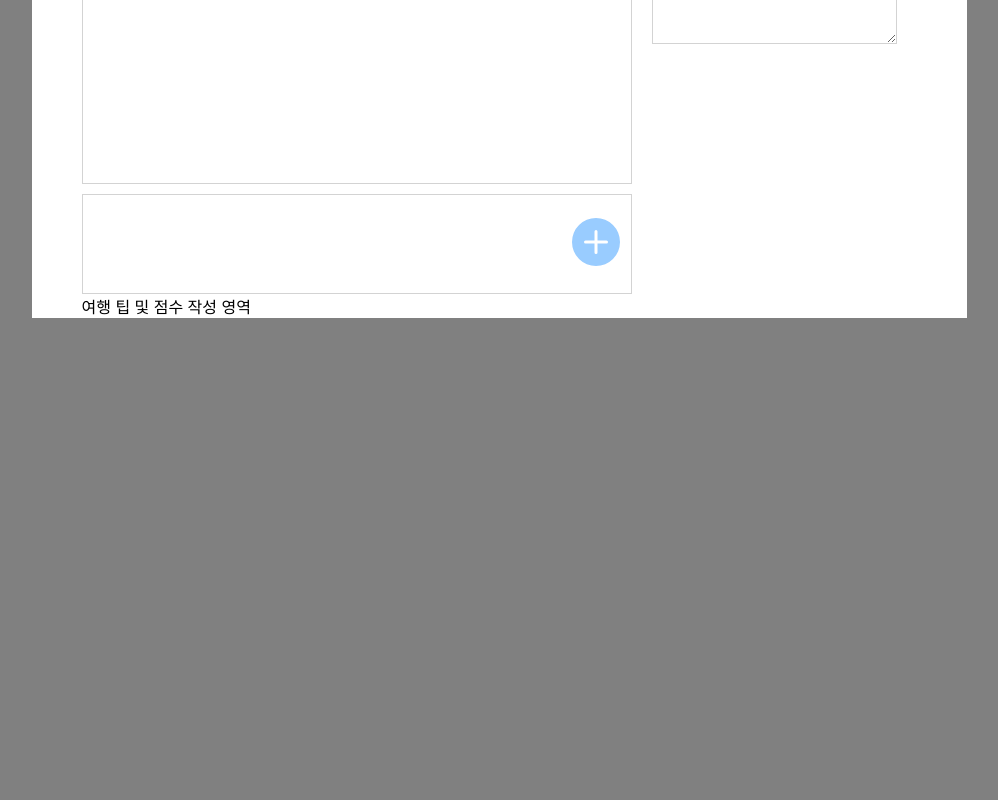
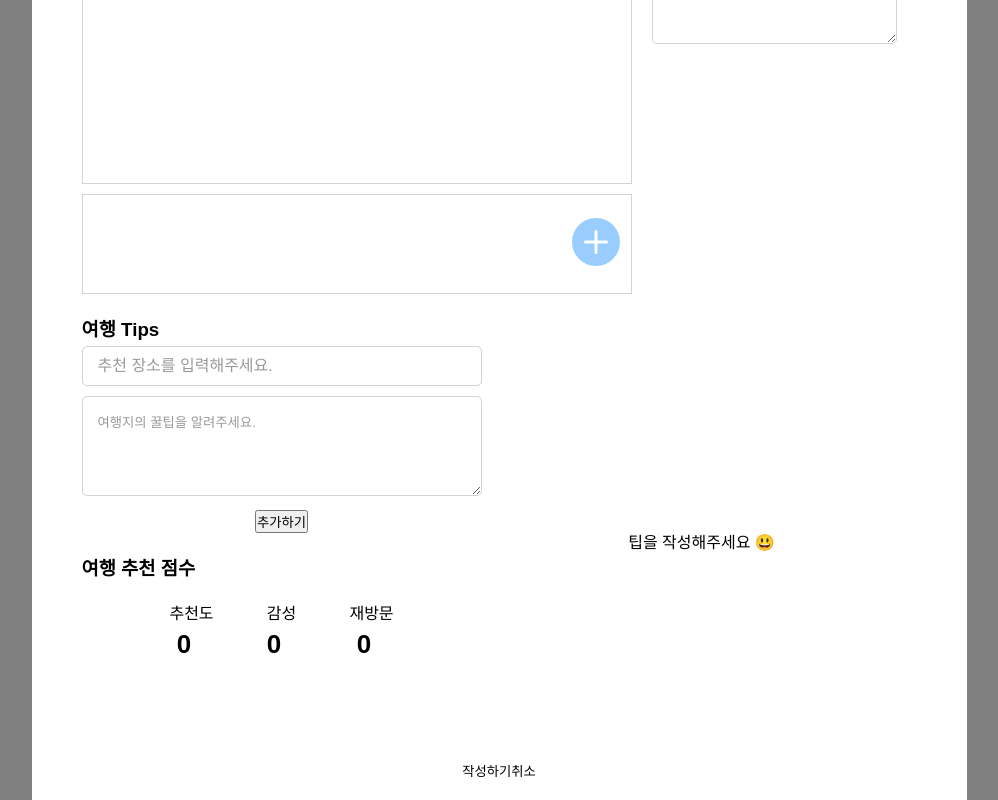
Before and after one commit to jhoon9494/travel_maker, a React (Create React App) app: page /upload in a window 1280 px wide. Shown: the part 335-1135 px from the top of the page, without its empty margins (141-1139 px from the left). Before the commit the page ends 800 px from the top, so only its background shows below. Built offline with nearby package versions, Linux system fonts and the light colour scheme.

Commit message:
Feat: 게시글 업로드 페이지 구현 중
1. 여행 팁 및 추천 점수 부분 구현 완료

```diff
--- /dev/null
+++ b/src/components/atoms/Card.tsx
@@ -0,0 +1,49 @@
+import styled from 'styled-components';
+import { HiX } from 'react-icons/hi';
+import { Dispatch, SetStateAction } from 'react';
+
+interface IProps {
+  placeName: string;
+  tip: string;
+  index: number;
+  setPlace: Dispatch<SetStateAction<[string, number | null]>>;
+}
+
+function Card({ placeName, tip, index, setPlace }: IProps) {
+  const deleteCard = () => {
+    setPlace([placeName, index]);
+  };
+
+  return (
+    <Container>
+      <h3>{placeName}</h3>
+      <p>{tip}</p>
+      <CloseBtn onClick={deleteCard}>
+        <CustomMark />
+      </CloseBtn>
+    </Container>
+  );
+}
+
+export default Card;
+
+const Container = styled.div`
+  width: 95%;
+  padding: 10px;
+  margin-bottom: 10px;
+  display: flex;
+  flex-direction: column;
+  border-radius: 5px;
+  border: 1px solid lightgray;
+  position: relative;
+`;
+
+const CustomMark = styled(HiX)`
+  position: absolute;
+  top: 10px;
+  right: 10px;
+`;
+
+const CloseBtn = styled.div`
+  cursor: pointer;
+`;
--- /dev/null
+++ b/src/components/organism/CardList.tsx
@@ -0,0 +1,67 @@
+import Card from 'components/atoms/Card';
+import styled from 'styled-components';
+import { Dispatch, SetStateAction, useEffect, useState } from 'react';
+
+type TipsType = {
+  placeName: string;
+  tip: string;
+};
+
+interface IProps {
+  list: TipsType[];
+  setList: Dispatch<SetStateAction<TipsType[]>>;
+}
+
+function CardList({ list, setList }: IProps) {
+  // 선택된 tip card를 지우기 위한 state
+  // number 타입이 아닌 [string, number] 타입으로 받는 이유
+  // number 타입으로만 받을 경우
+  // -> 삭제하고자 하는 card의 인덱스 값이 동일한 경우 deletePlace의 상태가 변경되지 않은 것이므로 정상적으로 삭제가 되지 않음.
+  // 상태를 변경시키기 위해 인덱스 뿐만아니라 삭제하고자하는 placeName까지 같이 받아올 경우 상태가 변경된 것이므로 정상적으로 삭제됨.
+  const [deletePlace, setDeletePlace] = useState<[string, number | null]>(['', null]);
+
+  useEffect(() => {
+    if (typeof deletePlace[1] === 'number') {
+      setList((prevList) => {
+        const newArray = JSON.parse(JSON.stringify(prevList));
+        newArray.splice(deletePlace[1], 1);
+        return newArray;
+      });
+    }
+    // Lint를 무시하지 않을 경우 list의 값을 dependency에 넣어줘야하며, 그렇게 되면 무한루프가 발생함.
+    // eslint-disable-next-line
+  }, [deletePlace]);
+
+  return (
+    <Container empty={list.length === 0}>
+      {list.length > 0 ? (
+        list.map(({ placeName, tip }, index) => {
+          return (
+            <Card
+              placeName={placeName}
+              tip={tip}
+              setPlace={setDeletePlace}
+              index={index}
+              key={`${placeName}-${index + 1}-key`}
+            />
+          );
+        })
+      ) : (
+        <div>팁을 작성해주세요 😃</div>
+      )}
+    </Container>
+  );
+}
+
+export default CardList;
+
+const Container = styled.div<{ empty: boolean }>`
+  height: 400px;
+  width: 400px;
+  border-radius: 5px;
+  overflow-y: scroll;
+  display: flex;
+  flex-direction: column;
+  justify-content: ${({ empty }) => (empty ? 'center' : '')};
+  align-items: center;
+`;
--- a/src/pages/Upload.tsx
+++ b/src/pages/Upload.tsx
@@ -1,23 +1,55 @@
 import styled from 'styled-components';
-import { useState } from 'react';
+import { useState, FormEvent } from 'react';
 import BackSpaceBtn from 'components/atoms/BackSpaceBtn';
 import ImgPreviewerList from 'components/organism/ImgPreviewerList';
 import Input from 'components/atoms/Input';
+import CardList from 'components/organism/CardList';
 
 type PreviewImgType = {
   src: string;
   alt: string;
 };
 
+type TipsType = {
+  placeName: string;
+  tip: string;
+};
+
 function Upload() {
+  // 이미지 파일 및 미리보기 부분
   const [imgFiles, setImgFiles] = useState<File[]>([]);
   const [previewImg, setPreviewImg] = useState<PreviewImgType | null>(null);
+
+  // 게시글 작성 후 제출 시 blob url를 제거하기 위한 코드
   const [clicked, setClicked] = useState(false);
-  const [header, setHeader] = useState('');
-  const [body, setBody] = useState('');
-  // const handleSubmit = (e: FormEvent<HTMLFormElement>) => {
-  //   e.preventDefault();
-  // };
+
+  // 본문 부분
+  const [title, setTitle] = useState('');
+  const [content, setContent] = useState('');
+
+  // 여행 tips 부분
+  const [placeName, setPlaceName] = useState('');
+  const [tip, setTip] = useState('');
+  const [tipsList, setTipsList] = useState<TipsType[]>([]);
+
+  // 여행 추천 점수 부분
+  const [recommend, setRecommend] = useState<string>('0');
+  const [emotion, setEmotion] = useState<string>('0');
+  const [revisit, setRevisit] = useState<string>('0');
+
+  const handleTipSubmit = (e: FormEvent<HTMLFormElement>) => {
+    e.preventDefault();
+
+    if (tipsList.some((t) => t.placeName === placeName)) {
+      return alert('이미 등록된 장소입니다. 다시 확인해주세요!');
+    }
+    if (placeName === '' || tip === '') {
+      return alert('팁을 작성한 후 추가해주세요!');
+    }
+    setTipsList((prevList) => [...prevList, { placeName, tip }]);
+    setPlaceName('');
+    return setTip('');
+  };
 
   const handleBackSpace = () => {
     // 제출했을 때 blob url를 제거하기 위해서 불리언 값을 보내고 되는지 확인해봤는데 잘 동작함. 제출할때 이런식으로 하면 될듯
@@ -25,8 +57,6 @@ function Upload() {
     // TODO 뒤로가기 전 게시글 삭제여부 물어보는 경고창 띄운 후 응답에 맞게 실행
     // 돌아갈 경우 작성하신 게시글이 삭제됩니다. 돌아가시겠습니까? 예 | 아니오
   };
-
-  // TODO 여행 추천 tips의 장소명 중복 검사 프론트에서 자체적으로 실시해서 전달
 
   return (
     <Wrapper>
@@ -39,7 +69,7 @@ function Upload() {
           ) : (
             <EmptyImg>
               {/* eslint-disable-next-line  */}
-              {/* TODO 이미지가 없을 경우 에러를 띄워서 글을 작성할 수 없다고 알리기 */}
+              {/* TODO 제출 시 이미지가 없을 경우 에러를 띄워서 글을 작성할 수 없다고 알리기 */}
               이미지를 추가해주세요
             </EmptyImg>
           )}
@@ -47,19 +77,106 @@ function Upload() {
         </ImgPreviewer>
         <TextContainer>
           <Input
-            id="header"
+            id="title"
             type="text"
             placeholder="제목을 입력해주세요."
-            value={header}
-            onChange={(e) => setHeader(e.target.value)}
+            value={title}
+            onChange={(e) => setTitle(e.target.value)}
             size="medium"
           />
-          <TextArea placeholder="본문을 작성해주세요." value={body} onChange={(e) => setBody(e.target.value)} />
+          <TextArea
+            placeholder="본문을 작성해주세요."
+            value={content}
+            onChange={(e) => setContent(e.target.value)}
+            width="245"
+            height="200"
+          />
         </TextContainer>
         {/* TODO 해시태그 컴포넌트 추가 */}
       </div>
-      {/* 여행 팁, 점수 작성 영역 */}
-      <div style={{ display: 'flex', paddingLeft: '50px' }}>여행 팁 및 점수 작성 영역</div>
+      <div style={{ display: 'flex', paddingLeft: '50px' }}>
+        {/* TODO 컴포넌트 분리해서 organism에 분류해두기 */}
+        <AddTipScoreContainer>
+          <h3>여행 Tips</h3>
+          <Form onSubmit={handleTipSubmit}>
+            <Input
+              id="placeName"
+              type="text"
+              placeholder="추천 장소를 입력해주세요."
+              value={placeName}
+              onChange={(e) => setPlaceName(e.target.value)}
+            />
+            <TextArea
+              placeholder="여행지의 꿀팁을 알려주세요."
+              value={tip}
+              onChange={(e) => setTip(e.target.value)}
+              width="400"
+              height="100"
+            />
+            <input type="submit" value="추가하기" />
+          </Form>
+          <div style={{ marginTop: '20px' }}>
+            <h3>여행 추천 점수</h3>
+            <ScoreContainer>
+              <ScoreItem>
+                <Label htmlFor="recommend">추천도</Label>
+                <input
+                  id="recommend"
+                  value={recommend}
+                  type="number"
+                  onChange={(e) => {
+                    const score = Number(e.target.value);
+                    if (score > 100 || score < 0) {
+                      return;
+                    }
+                    setRecommend(e.target.value);
+                  }}
+                />
+              </ScoreItem>
+              <ScoreItem>
+                <Label htmlFor="emotion">감성</Label>
+                <input
+                  id="emotion"
+                  value={emotion}
+                  type="number"
+                  onChange={(e) => {
+                    const score = Number(e.target.value);
+                    if (score > 100 || score < 0) {
+                      return;
+                    }
+                    setEmotion(e.target.value);
+                  }}
+                />
+              </ScoreItem>
+              <ScoreItem>
+                <Label htmlFor="revisit">재방문</Label>
+                <input
+                  id="revisit"
+                  value={revisit}
+                  type="number"
+                  onChange={(e) => {
+                    const score = Number(e.target.value);
+                    if (score > 100 || score < 0) {
+                      return;
+                    }
+                    setRevisit(e.target.value);
+                  }}
+                />
+              </ScoreItem>
+            </ScoreContainer>
+          </div>
+        </AddTipScoreContainer>
+
+        <TipsContainer>
+          <CardList list={tipsList} setList={setTipsList} />
+        </TipsContainer>
+      </div>
+      <div style={{ display: 'flex', justifyContent: 'center', marginBottom: '20px' }}>
+        <button type="button">작성하기</button>
+        <button type="button" onClick={handleBackSpace}>
+          취소
+        </button>
+      </div>
     </Wrapper>
   );
 }
@@ -101,10 +218,61 @@ const TextContainer = styled.div`
   margin: 15px 0 0 20px;
 `;
 
-const TextArea = styled.textarea`
-  width: 245px;
-  height: 200px;
+const TextArea = styled.textarea<{ width: string; height: string }>`
+  width: ${({ width }) => width}px;
+  height: ${({ height }) => height}px;
   margin: 10px 0;
   border: 1px solid lightgray;
+  border-radius: 5px;
   padding: 15px;
 `;
+
+const AddTipScoreContainer = styled.div`
+  display: flex;
+  flex-direction: column;
+  margin-top: 20px;
+`;
+
+const Form = styled.form`
+  width: 400px;
+  text-align: center;
+`;
+
+const ScoreContainer = styled.div`
+  display: flex;
+  width: 400px;
+  height: 100px;
+  justify-content: center;
+  align-items: center;
+`;
+
+const ScoreItem = styled.div`
+  display: flex;
+  flex-direction: column;
+  align-items: center;
+  width: 50px;
+  margin: 20px;
+
+  > input {
+    width: 100%;
+    border: none;
+    margin-top: 5px;
+    text-align: center;
+    font-size: 26px;
+    font-weight: bold;
+
+    :focus {
+      outline: none;
+    }
+  }
+`;
+
+const Label = styled.label`
+  cursor: pointer;
+`;
+
+const TipsContainer = styled.div`
+  display: flex;
+  flex-direction: column;
+  margin: 47px 0 20px 20px;
+`;
```
